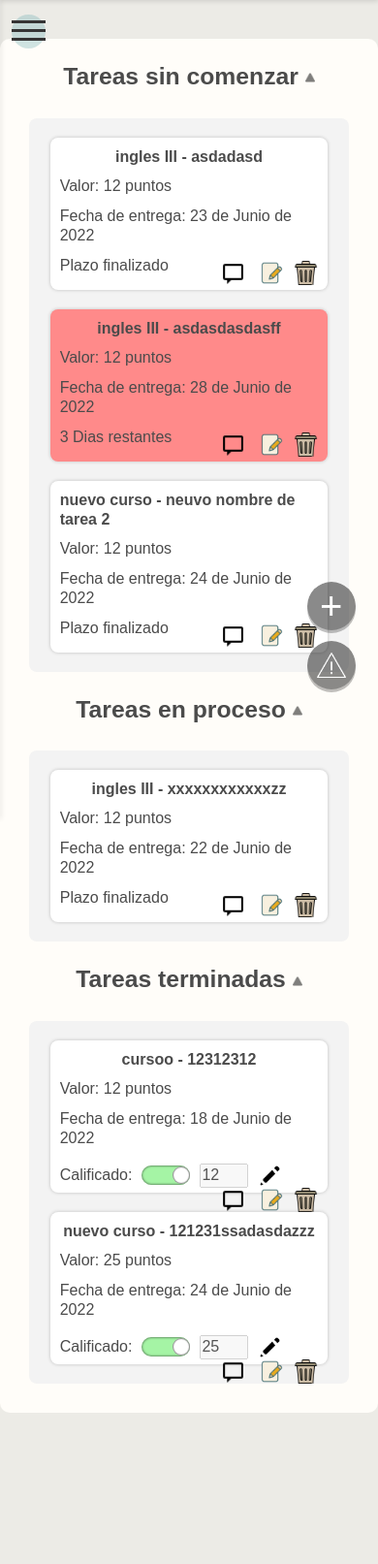
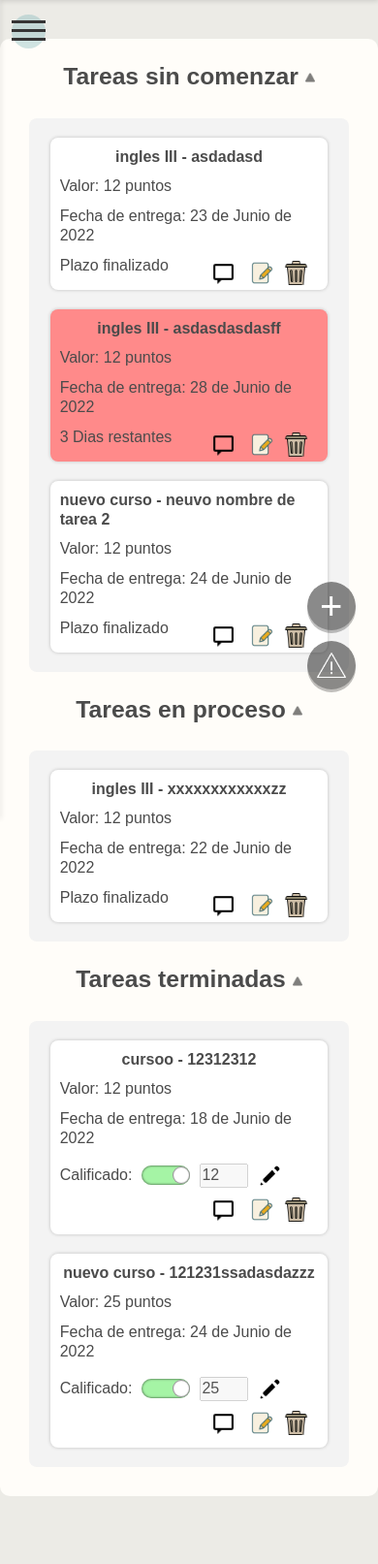
Before and after one commit to JoseDavidRendon/TareasUniv, a Django app: page / in a window 390 px wide. Shown: the part 50-1663 px from the top of the page at 97% size. Run offline with Django 4.2, Linux system fonts and the light colour scheme; a user stored in the database is signed in; data comes from the database, SQL or seed files in the repository; both versions use the stored data as it was after the commit; some libraries are stand-ins or nearby versions.

Commit message:
mejorado responsive

```diff
--- a/TareasUnivProyecto/TareasUnivProyecto/settings.py
+++ b/TareasUnivProyecto/TareasUnivProyecto/settings.py
@@ -27,7 +27,7 @@ BASE_DIR = Path(__file__).resolve().parent.parent
 SECRET_KEY = 'django-insecure-&zzy-@ljf7gu$5^b(xyv=0et7-0o+0*)&zjmglyhs-n#1im2tq'
 
 # SECURITY WARNING: don't run with debug turned on in production!
-DEBUG = False
+DEBUG = True
 
 ALLOWED_HOSTS = ["*"]
 
--- a/TareasUnivProyecto/TareasUnivProyecto/static/css/index.css
+++ b/TareasUnivProyecto/TareasUnivProyecto/static/css/index.css
@@ -99,7 +99,6 @@
     width: 87%;
     padding: 10px;
     border-radius: 8px;
-
     line-height: 10px;
 }
 
@@ -373,3 +372,27 @@
     display: flex;
     flex-direction: row;
 }
+
+@media screen and (max-width: 494px) {
+    .contenedor-expandido{
+        height: 180px !important;
+    }
+    .contenedor-dias-botones{
+        flex-wrap: wrap;
+        gap: 10px;
+    }
+  }
+
+@media screen and (max-width: 412px) {
+    .contenedor-expandido{
+        height: 200px !important;
+    }
+  }
+  @media screen and (max-width: 359px) {
+    .contenedor-tarea{
+        width: 100%;
+    }
+    .contenedor-contenedores{
+        width: 97%;
+    }
+  }
--- a/TareasUnivProyecto/index/templates/index/index.html
+++ b/TareasUnivProyecto/index/templates/index/index.html
@@ -429,7 +429,7 @@
 
                {% for tarea in formTareasTerminadas %}
 
-                <div class="contenedor-tarea" id="contenedor-tarea-{{tarea.id}}">
+                <div class="contenedor-tarea contenedor-expandido" id="contenedor-tarea-{{tarea.id}}">
 
                     <script> document.getElementById("contenedor-tarea-"+"{{tarea.id}}").style.backgroundColor='rgb(255, 255, 255)';  </script>
 
```
Also changed, not shown: TareasUnivProyecto/db.sqlite3.
